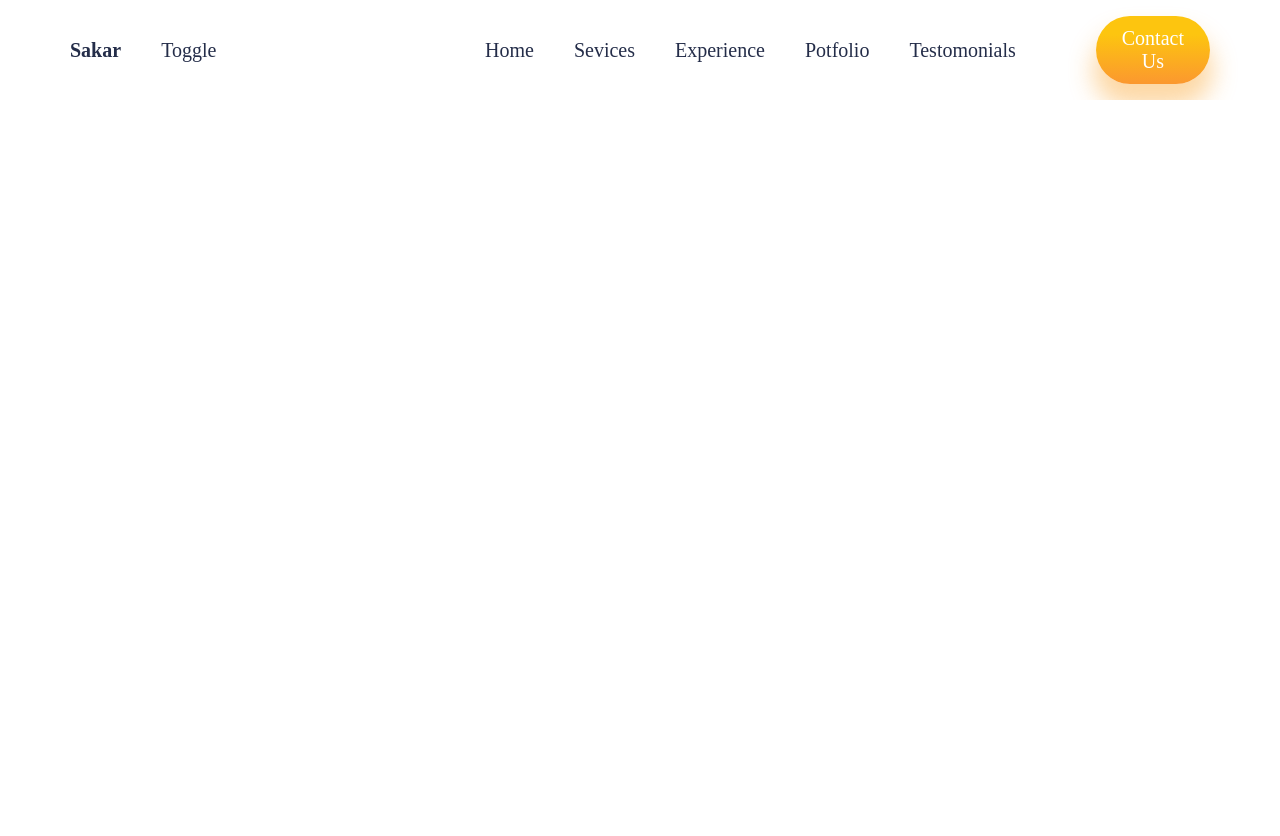
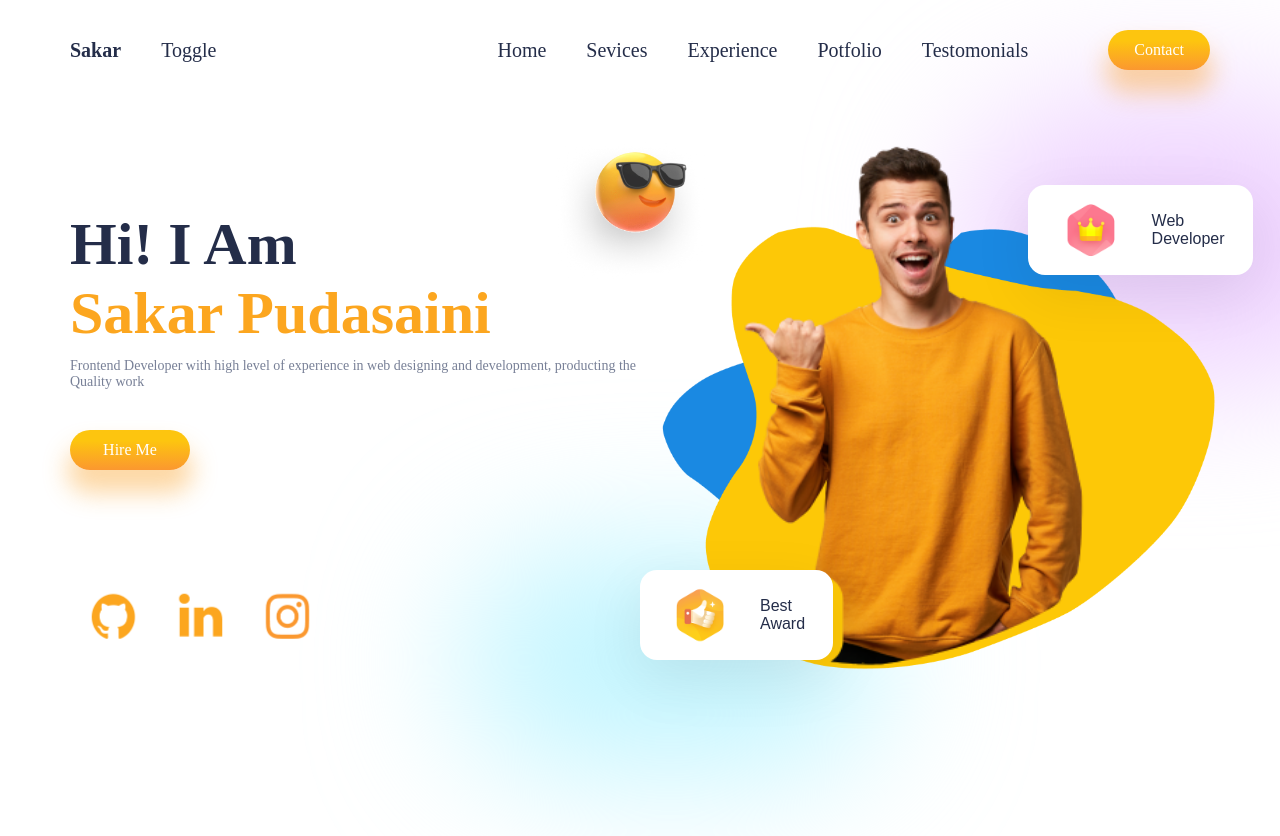
Before and after one commit to Fear110/MyProfile, a React (Create React App) app: page / in a window 1280 px wide. Before the commit the page ends 800 px from the top, so only its background shows below. Built offline with nearby package versions, Linux system fonts and the light colour scheme; a web font is replaced by a local one.

Commit message:
Intro Section is done

```diff
--- a/src/App.css
+++ b/src/App.css
@@ -17,18 +17,18 @@
 }
 
 .button {
+  background: linear-gradient(180deg, #fdc50f 26.71%, #fb982f 99.36%);
+  box-shadow: 0px 20px 24px 3px rgba(251, 161, 40, 0.42);
   border-radius: 34px;
   border: none;
-  color: #ffffff;
-  font-style: 16px;
+  color: white;
+  font-size: 16px;
   padding: 11px 26px 11px 26px;
-  background: linear-gradient(180deg, #fdc50f 26.71%, #fb982f 99.36%);
-  box-shadow: 0px 20px 24px 3px rgba(251, 161, 40, 0.42);
 }
 
 .button:hover {
   background: white;
   cursor: pointer;
+  border: 1px solid var(--orange);
   color: var(--orange);
-  border: 1px solid var(--orange);
 }
--- a/src/App.js
+++ b/src/App.js
@@ -1,9 +1,11 @@
-import Navbar from "./components/Navbar";
+import Navbar from "./components/Navbar/Navbar";
 import './App.css';
+import Intro from "./components/Intro/Intro";
 
 function App() {
   return <div className="App">
     <Navbar/>
+    <Intro/>
   </div>;
 }
 
--- /dev/null
+++ b/src/components/FloationgDiv/FloatingDiv.css
@@ -0,0 +1,19 @@
+.floatingdiv {
+  justify-content: space-around;
+  display: flex;
+  background: white;
+  box-shadow: var(--boxShadow);
+  border-radius: 17px;
+  align-items: center;
+  padding: 0px 28px 0px 0px;
+  height: 4.5rem;
+}
+
+.floatingdiv >img{
+  transform: scale(0.4);
+}
+
+.floatingdiv >span{
+  font-family: sans-serif;
+  font-size: 16px;
+}
--- /dev/null
+++ b/src/components/FloationgDiv/FloatingDiv.jsx
@@ -0,0 +1,14 @@
+import React from 'react';
+import './FloatingDiv.css';
+
+const FloationgDiv = ({image,text1,text2}) => {
+  return (
+    <div className="floatingdiv">
+        <img src={image} alt="" />
+        <span>{text1}<br/>{text2}</span>
+    </div>
+
+  )
+}
+
+export default FloationgDiv
--- /dev/null
+++ b/src/components/Intro/Intro.css
@@ -0,0 +1,116 @@
+.intro {
+  display: flex;
+  height: 77vh;
+  margin-top: 6rem;
+}
+.i-left {
+  display: flex;
+  position: relative;
+  flex: 1;
+  flex-direction: column;
+  gap: 2rem;
+}
+.i-name {
+  display: flex;
+  flex-direction: column;
+}
+
+.i-name > :nth-child(1) {
+  color: var(--black);
+  font-weight: bold;
+  font-size: 3rem;
+}
+
+.i-name > :nth-child(2) {
+  color: var(--orange);
+  font-weight: bold;
+  font-size: 3rem;
+}
+
+.i-name > :nth-child(3) {
+  font-weight: 100;
+  font-size: 14px;
+  color: var(--gray);
+  margin-top: 10px;
+}
+
+.i-button {
+  width: 6rem;
+  height: 2rem;
+}
+
+.i-icons {
+  margin-top: 3rem;
+  display: flex;
+  gap: 0rem;
+}
+.i-icons > * {
+  transform: scale(0.5);
+}
+
+.i-icons > *:hover {
+  cursor: pointer;
+}
+
+.i-right {
+  flex: 1;
+  position: relative;
+}
+
+.i-right > * {
+  position: absolute;
+  z-index: 1;
+}
+
+.i-right > :nth-child(1) {
+  transform: scale(0.69);
+  left: -15%;
+  top: -9%;
+}
+
+.i-right > :nth-child(2) {
+  transform: scale(0.67);
+  left: -3rem;
+  top: -4.6rem;
+}
+
+.i-right > :nth-child(3) {
+  transform: scale(1.4);
+  left: 25%;
+}
+.floatimg1{
+  top: -4%;
+  left: 68%;
+}
+.floatimg2{
+  top: 18rem;
+  left: 0rem;
+}
+
+.floatimg0{
+  transform: scale(0.6);
+  top: -19%;
+  left: -24%;
+  border-radius: 50%;
+  padding: 0;
+}
+
+.blur{
+  background: rgb(238, 210, 255);
+  position: absolute;
+  width: 22rem;
+  height: 14rem;
+  border-radius: 14rem;
+  /* background: #edd0ff; */
+  z-index: -9;
+  top: -18%;
+  left: 56%;
+  filter: blur(72px);
+}
+.bluebur{
+  background:#C1F5FF;
+  top: 17rem;
+  width: 21rem;
+  height: 11rem;
+  left: -9rem;
+}
--- /dev/null
+++ b/src/components/Intro/Intro.jsx
@@ -0,0 +1,95 @@
+import React from 'react';
+import './Intro.css';
+import Github from '../../img/github.png';
+import LinkedIn from '../../img/linkedin.png';
+import Instagram from '../../img/instagram.png';
+import Vector1 from '../../img/Vector1.png';
+import Vector2 from '../../img/Vector2.png';
+import boy from '../../img/boy.png';
+import glassesimoji from '../../img/glassesimoji.png';
+import thumbup from '../../img/thumbup.png';
+import crown from '../../img/crown.png';
+import FloationgDiv from '../FloationgDiv/FloatingDiv';
+
+const Intro = () => {
+  return (
+    <div className="intro">
+      <div className="i-left">
+        <div className="i-name">
+          <span>Hi! I Am</span>
+          <span>Sakar Pudasaini</span>
+          <span>
+            Frontend Developer with high level of experience in web designing
+            and development, producting the Quality work
+          </span>
+        </div>
+        <button className="button i-button">Hire Me</button>
+        <div className="i-icons">
+          <a href="https://github.com/Fear110">
+            {' '}
+            <img
+              src={Github}
+              alt="Github"
+            />
+          </a>
+          <a href="https://www.linkedin.com/in/sakar-pudasaini-86b3a9183/">
+            <img
+              src={LinkedIn}
+              alt="LinkedIn"
+            />
+          </a>
+          <a href="https://www.instagram.com/thisisfear_">
+            {' '}
+            <img
+              src={Instagram}
+              alt="Instagram"
+            />
+          </a>
+        </div>
+      </div>
+      <div className="i-right">
+        <img
+          src={Vector1}
+          alt=""
+        />
+        <img
+          src={Vector2}
+          alt=""
+        />
+        <img
+          src={boy}
+          alt=""
+        />
+
+        <div className="floatimg0">
+          <img
+            src={glassesimoji}
+            alt=""
+          />
+        </div>
+
+        <div className="floatimg1">
+          <FloationgDiv
+            image={crown}
+            text1="Web"
+            text2="Developer"
+          />
+        </div>
+
+        <div className="floatimg2">
+          <FloationgDiv
+            image={thumbup}
+            text1="Best"
+            text2="Award"
+          />
+        </div>
+
+        {/* Blur divs */}
+        <div className='blur'></div>
+        <div className="blur bluebur"></div>
+      </div>
+    </div>
+  );
+};
+
+export default Intro;
--- a/src/components/Navbar.jsx
+++ b/src/components/Navbar/Navbar.jsx
@@ -1,6 +1,6 @@
 import React from 'react';
 import './Navbar.css';
-import '../App.css';
+import '../../App.css';
 
 function Navbar() {
   return (
@@ -20,7 +20,7 @@
             </ul>
         </div>
         <button className="button n-button">
-            Contact Us
+            Contact
         </button>
       </div>
     </div>
```
Also changed, not shown: src/components/Navbar/Navbar.css (renamed from src/components/Navbar.css).
